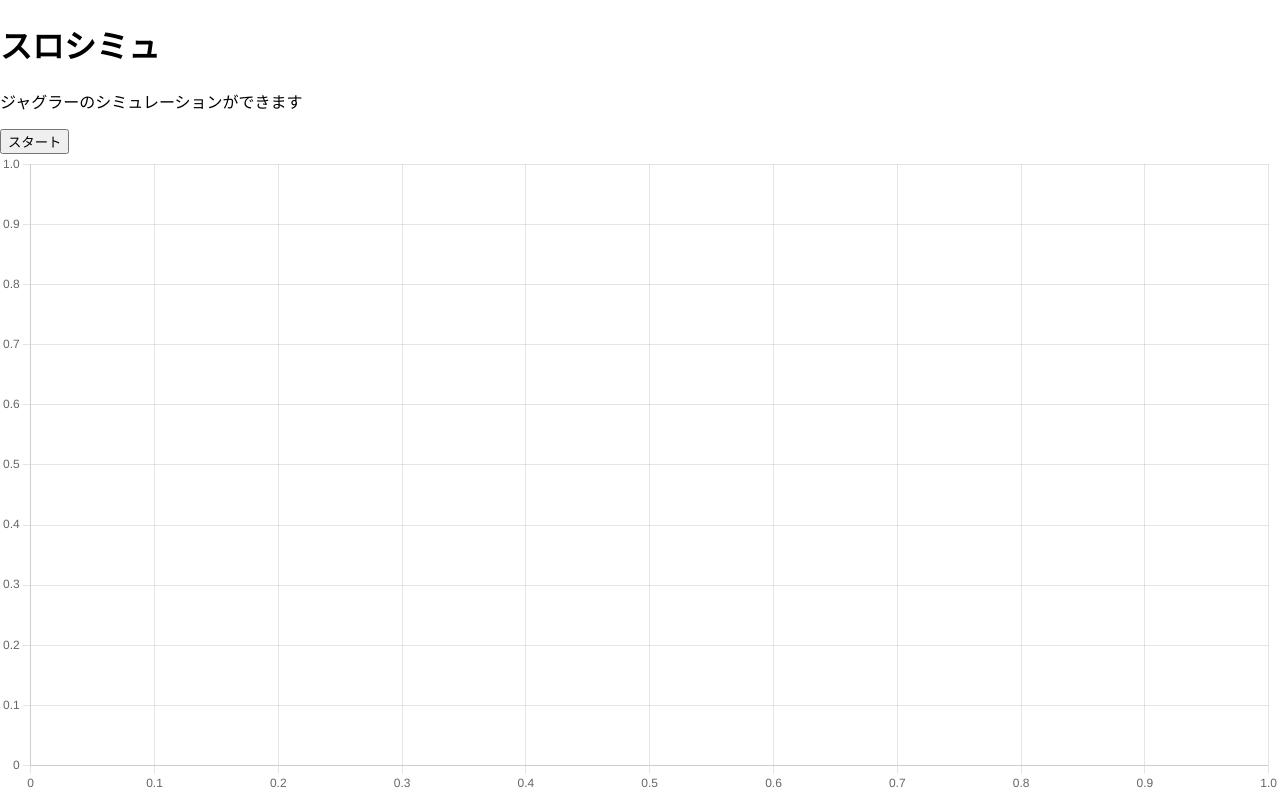
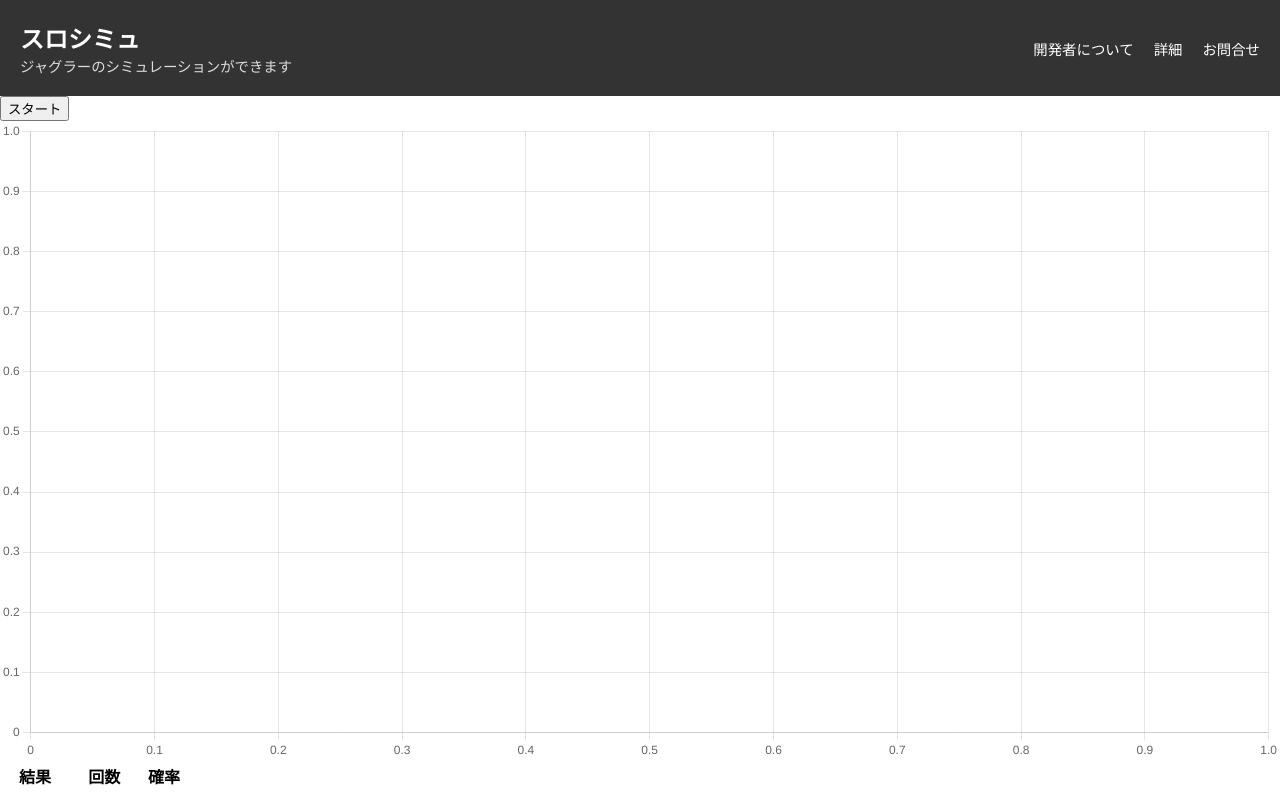
Before and after one commit to skikuchi7329/slot-simulator, a React (Create React App) app: page / in a window 1280 px wide. Shown: the top 795 px of the page. Built offline with nearby package versions, Linux system fonts and the light colour scheme.

Commit message:
feat: style header

```diff
--- /dev/null
+++ b/src/component/Header/index.styled.tsx
@@ -0,0 +1,57 @@
+import { styled } from "styled-components";
+
+const StyldHeader = styled.div`
+  header {
+      display: flex;
+      justify-content: space-between;
+      align-items: center;
+      padding: 20px;
+      background-color: #333;
+      color: #fff;
+  }
+
+  .title h1 {
+      margin: 0;
+      font-size: 1.5em;
+      font-weight: bold;
+  }
+
+  .title p {
+      margin: 0;
+      font-size: 0.9em;
+      color: #ddd;
+  }
+
+  .menu ul {
+      display: flex;
+      list-style: none;
+      padding: 0;
+  }
+
+  .menu ul li {
+      margin-left: 20px;
+  }
+
+  .menu ul li a {
+      text-decoration: none;
+      color: #fff;
+      font-size: 0.9em;
+      transition: color 0.3s ease;
+  }
+
+  .menu ul li a:hover {
+      color: #ddd;
+  }
+
+  @media screen and (max-width: 768px) {
+    header .title p, .menu {
+      display: none;
+    }
+    .title {
+      margin: 0 auto;
+    }
+  }
+
+`
+
+export default StyldHeader;
--- a/src/component/Header/index.tsx
+++ b/src/component/Header/index.tsx
@@ -1,13 +1,30 @@
 import React from "react";
+import StyldHeader from "./index.styled";
+
 
 function Header () {
   return (
-    <>
+    <StyldHeader>
       <header>
-        <h1>スロシミュ</h1>
-        <p>ジャグラーのシミュレーションができます</p>
+        <div className="title">
+          <h1>スロシミュ</h1>
+          <p>ジャグラーのシミュレーションができます</p>
+        </div>
+        <div className="menu">
+          <ul>
+            <li>
+              <a href="">開発者について</a>
+            </li>
+            <li>
+              <a href="">詳細</a>
+            </li>
+            <li>
+              <a href="">お問合せ</a>
+            </li>
+          </ul>
+        </div>
       </header>
-    </>
+    </StyldHeader>
   )
 }
 
```
